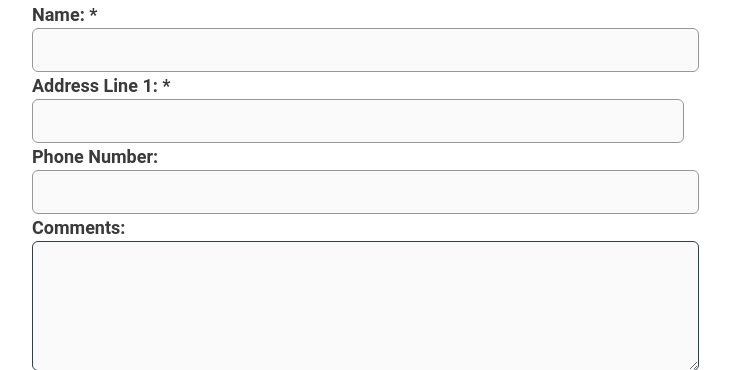
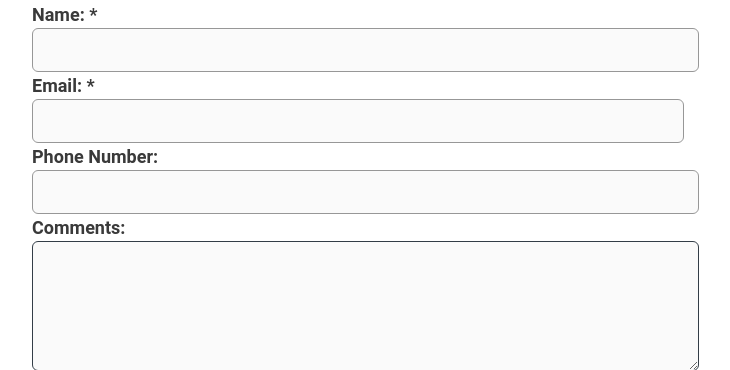
Before and after one commit to SoMeConnect/Midwest-Copier, a PHP site: page /sell in a window 1280 px wide. Shown: the part 2095-2465 px from the top of the page, without its empty margins (128-858 px from the left). Run offline with PHP 8.4, Linux system fonts and the light colour scheme.

Commit message:
Updated form HTML to get method and edit label.

```diff
--- a/html/sell.html
+++ b/html/sell.html
@@ -87,7 +87,7 @@
                                 <p>Note: An Asterisk (*) denotes a required field.</p>
                                 <p>Note: You can add machines from multiple locations, if needed. Simply fill out the address form below, and for each machine you add, the address for the given machine will be taken from these fields. You can change the address at any time while adding machines.</p>
                                 <div class="form-container">
-                                    <form id="contact" class="input-container" action="" method="post">
+                                    <form id="contact" class="input-container" action="" method="get">
                                         <fieldset class="form-group grid-66" id="company-name">
                                             <span class="input-label"><strong>Company Name: *</strong></span>
                                             <input class="grid-100" type="text" tabindex="1" required autofocus />
@@ -164,7 +164,7 @@
                                             <input class="grid-100" type="text" tabindex="1" required autofocus />
                                         </fieldset>
                                         <fieldset class="form-group grid-66" id="email">
-                                            <span class="input-label"><strong>Address Line 1: *</strong></span>
+                                            <span class="input-label"><strong>Email: *</strong></span>
                                             <input class="grid-100" type="email" tabindex="1" required autofocus />
                                         </fieldset>
                                         <fieldset class="form-group grid-66" id="phoneno">
@@ -179,7 +179,7 @@
                                             <div class="google-spam-check"></div>
                                         </fieldset>
                                         <fieldset class="form-group grid-66" id="submit">
-                                            <button type="submit" class="button" style="margin-top:2em;">Send Email</button>
+                                            <button type="submit" value="submit" class="button" style="margin-top:2em;">Send Email</button>
                                         </fieldset>
                                     </form>
                                 </div>
--- a/sell/index.php
+++ b/sell/index.php
@@ -19,7 +19,7 @@
                                 <p>Note: An Asterisk (*) denotes a required field.</p>
                                 <p>Note: You can add machines from multiple locations, if needed. Simply fill out the address form below, and for each machine you add, the address for the given machine will be taken from these fields. You can change the address at any time while adding machines.</p>
                                 <div class="form-container">
-                                    <form id="contact" class="input-container" action="" method="post">
+                                    <form id="contact" class="input-container" action="" method="get">
                                         <fieldset class="form-group grid-66" id="company-name">
                                             <span class="input-label"><strong>Company Name: *</strong></span>
                                             <input class="grid-100" type="text" tabindex="1" required autofocus />
@@ -96,7 +96,7 @@
                                             <input class="grid-100" type="text" tabindex="1" required autofocus />
                                         </fieldset>
                                         <fieldset class="form-group grid-66" id="email">
-                                            <span class="input-label"><strong>Address Line 1: *</strong></span>
+                                            <span class="input-label"><strong>Email: *</strong></span>
                                             <input class="grid-100" type="email" tabindex="1" required autofocus />
                                         </fieldset>
                                         <fieldset class="form-group grid-66" id="phoneno">
@@ -111,7 +111,7 @@
                                             <div class="google-spam-check"></div>
                                         </fieldset>
                                         <fieldset class="form-group grid-66" id="submit">
-                                            <button type="submit" class="button" style="margin-top:2em;">Send Email</button>
+                                            <button type="submit" value="submit" class="button" style="margin-top:2em;">Send Email</button>
                                         </fieldset>
                                     </form>
                                 </div>
```
